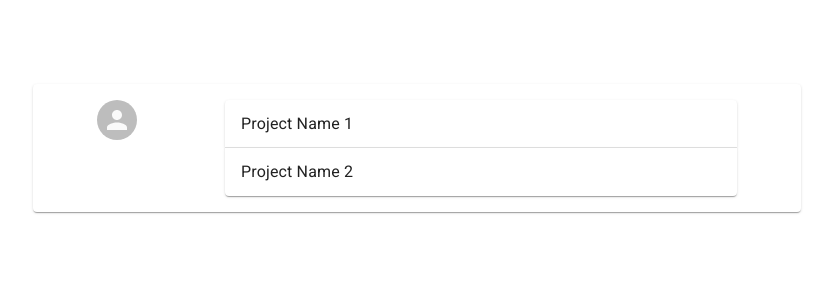
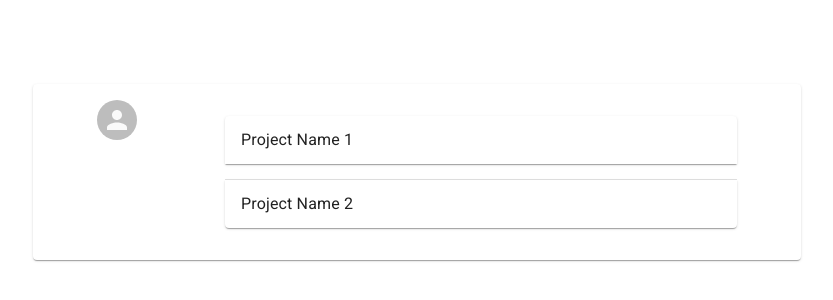
Before and after one commit to willyyhuang/covariance, a React (Create React App) app: page / in a window 1280 px wide. Shown: the part 76-376 px from the top of the page, without its empty margins (223-1056 px from the left). Built offline with nearby package versions, Linux system fonts and the light colour scheme.

Commit message:
add margins

```diff
--- a/src/App.tsx
+++ b/src/App.tsx
@@ -32,7 +32,7 @@ const App = () => {
         </Grid>
         <Grid item xs={8} md={8} lg={8}>
           {projects.map((value) => (
-            <Accordion>
+            <Accordion style={{margin: '16px 0px 16px 0px'}}>
               <AccordionSummary>
                 <Typography>{value.name}</Typography>
               </AccordionSummary>
```
